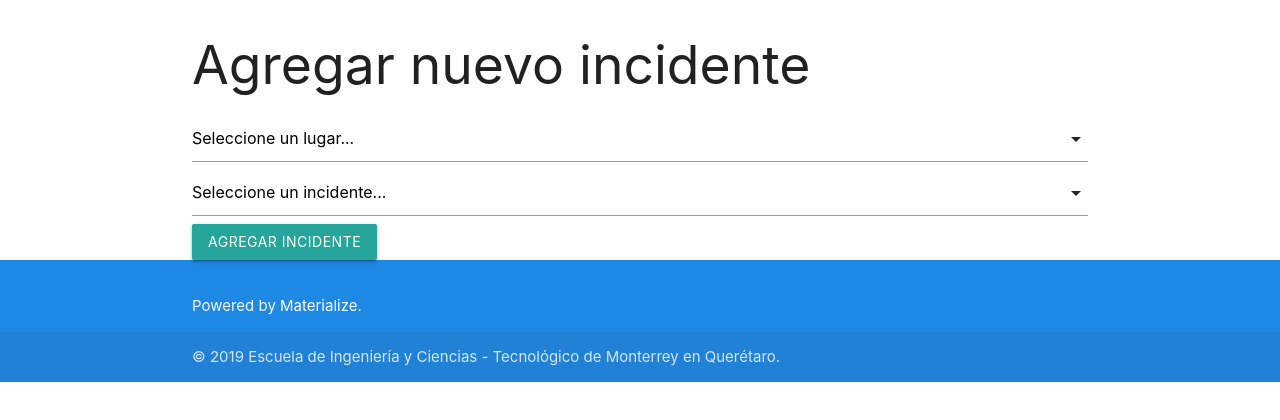
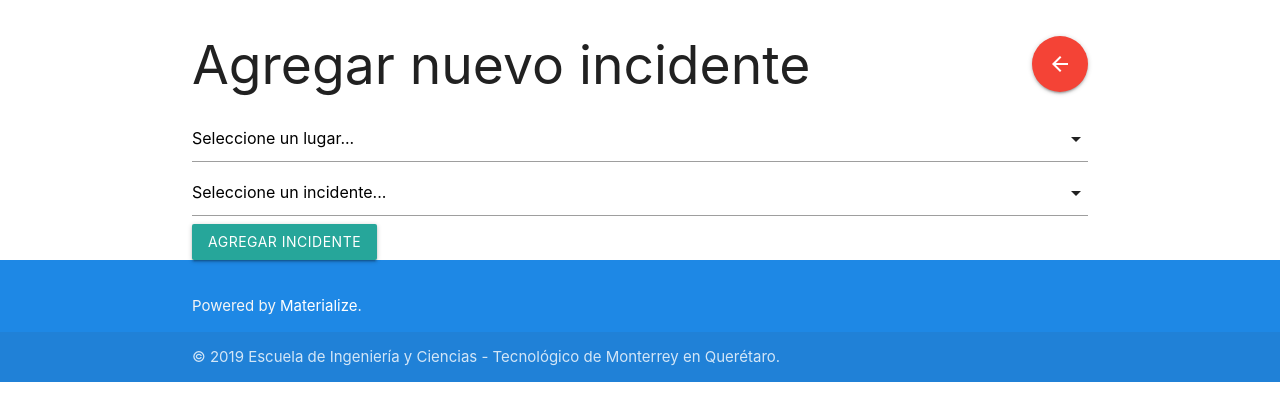
Before and after one commit to MartinNoboa/DAW, a PHP site: page /agregarIncidente.php in a window 1280 px wide. Shown: the top 420 px of the page. Run offline with PHP 8.4, Linux system fonts and the light colour scheme; data that the repository does not hold is empty.

Commit message:
Agregar arrow back en agregar incidente

```diff
--- a/examen/agregarIncidente.php
+++ b/examen/agregarIncidente.php
@@ -3,8 +3,9 @@
     include("_header.html");
 ?>
 
+    <div class = "container">
+    <a class="right btn-floating btn-large waves-effect waves-light red" href = "index.php"><i class="material-icons">arrow_back</i></a>
 
-    <div class = "container">
         <h2>Agregar nuevo incidente</h2>
 
         <form action = "controladorIncidente.php" method = "POST">
```
